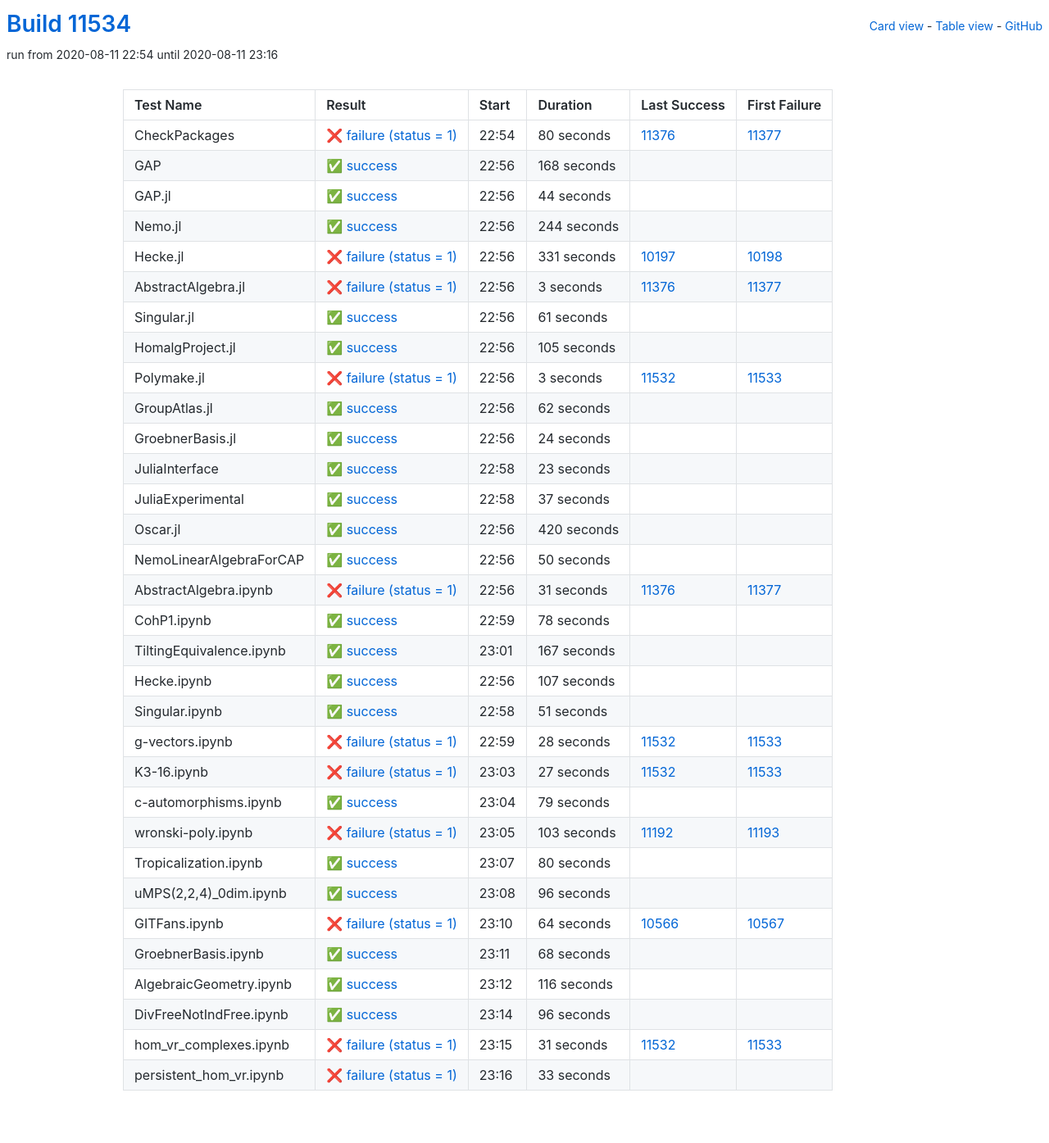
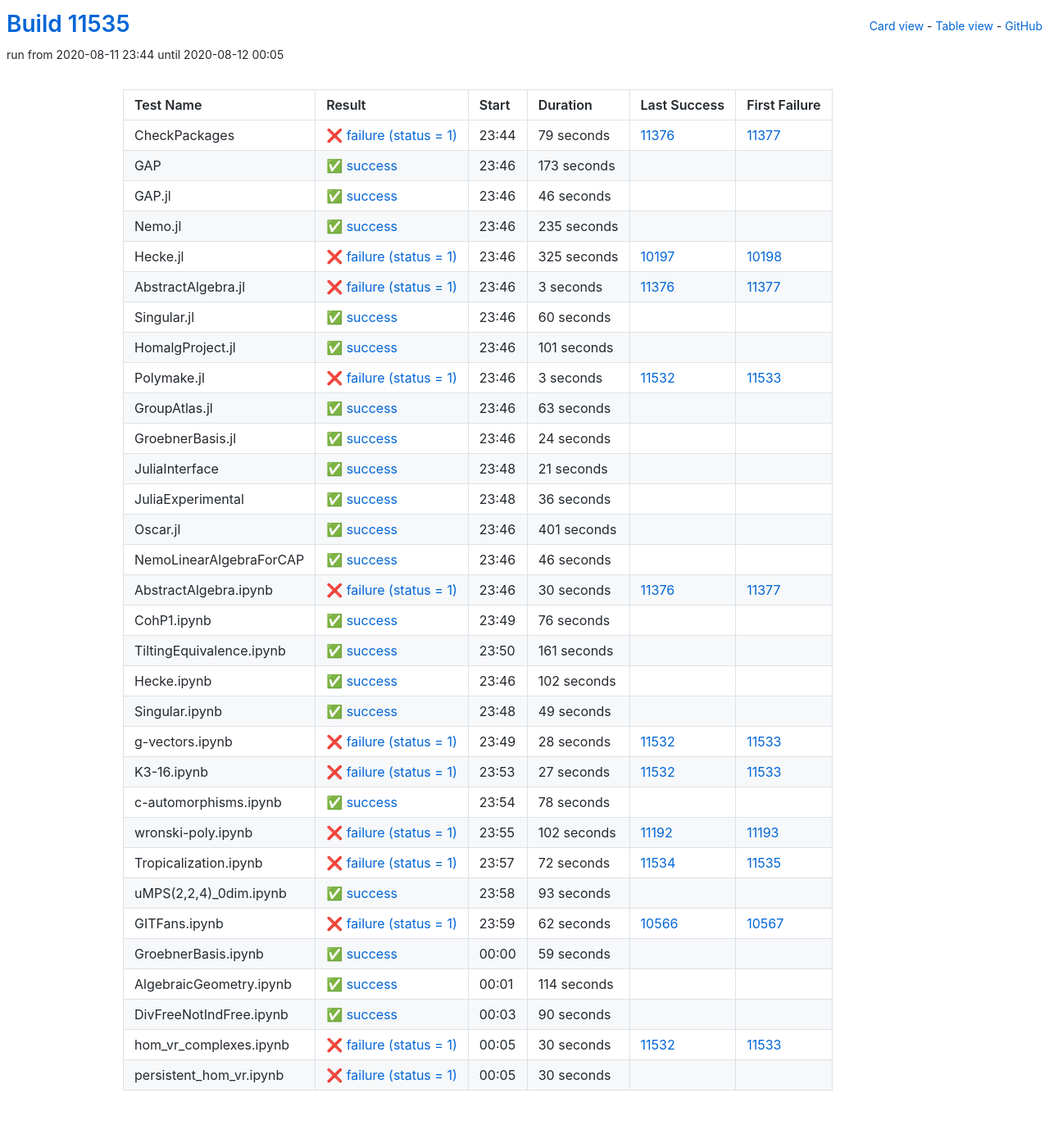
Before and after one commit to oscar-system/oscar-ci-status, a Jekyll site: the page built from table.html, in a window 1280 px wide. Shown: the whole page at 82% size. Built offline with Jekyll 4.4.1, drawn with Linux system fonts in a browser that asks for light colours.

Commit message:
Build #11535

```diff
--- a/_data/ci.yml
+++ b/_data/ci.yml
@@ -1,6 +1,6 @@
 ---
-build: 11534
-build_url: https://oscarci.mathematik.uni-kl.de/job/oscar/11534/
+build: 11535
+build_url: https://oscarci.mathematik.uni-kl.de/job/oscar/11535/
 job: oscar
 organization: oscar-system
 repo: oscar-ci-status
@@ -8,68 +8,68 @@
 tests:
 - name: CheckPackages
   id: checkpackages
-  log: https://oscarci.mathematik.uni-kl.de/job/oscar/11534/artifact/logs/build-11534/CheckPackages.log
-  start: 2020-08-11 22:54
+  log: https://oscarci.mathematik.uni-kl.de/job/oscar/11535/artifact/logs/build-11535/CheckPackages.log
+  start: 2020-08-11 23:44
   success: false
   exitcode: 1
   status: failure
-  duration: 80
+  duration: 79
   last_success: 11376
   last_success_url: https://oscarci.mathematik.uni-kl.de/job/oscar/11376/
   first_failure: 11377
   first_failure_url: https://oscarci.mathematik.uni-kl.de/job/oscar/11377/
 - name: GAP
   id: gap
-  log: https://oscarci.mathematik.uni-kl.de/job/oscar/11534/artifact/logs/build-11534/GAP.log
-  start: 2020-08-11 22:56
+  log: https://oscarci.mathematik.uni-kl.de/job/oscar/11535/artifact/logs/build-11535/GAP.log
+  start: 2020-08-11 23:46
   success: true
   exitcode: 0
   status: success
-  duration: 168
+  duration: 173
   last_success: false
   last_success_url:
   first_failure: false
   first_failure_url:
 - name: GAP.jl
   id: gap-jl
-  log: https://oscarci.mathematik.uni-kl.de/job/oscar/11534/artifact/logs/build-11534/GAP.jl.log
-  start: 2020-08-11 22:56
+  log: https://oscarci.mathematik.uni-kl.de/job/oscar/11535/artifact/logs/build-11535/GAP.jl.log
+  start: 2020-08-11 23:46
   success: true
   exitcode: 0
   status: success
-  duration: 44
+  duration: 46
   last_success: false
   last_success_url:
   first_failure: false
   first_failure_url:
 - name: Nemo.jl
   id: nemo-jl
-  log: https://oscarci.mathematik.uni-kl.de/job/oscar/11534/artifact/logs/build-11534/Nemo.jl.log
-  start: 2020-08-11 22:56
+  log: https://oscarci.mathematik.uni-kl.de/job/oscar/11535/artifact/logs/build-11535/Nemo.jl.log
+  start: 2020-08-11 23:46
   success: true
   exitcode: 0
   status: success
-  duration: 244
+  duration: 235
   last_success: false
   last_success_url:
   first_failure: false
   first_failure_url:
 - name: Hecke.jl
   id: hecke-jl
-  log: https://oscarci.mathematik.uni-kl.de/job/oscar/11534/artifact/logs/build-11534/Hecke.jl.log
-  start: 2020-08-11 22:56
+  log: https://oscarci.mathematik.uni-kl.de/job/oscar/11535/artifact/logs/build-11535/Hecke.jl.log
+  start: 2020-08-11 23:46
   success: false
   exitcode: 1
   status: failure
-  duration: 331
+  duration: 325
   last_success: 10197
   last_success_url: https://oscarci.mathematik.uni-kl.de/job/oscar/10197/
   first_failure: 10198
   first_failure_url: https://oscarci.mathematik.uni-kl.de/job/oscar/10198/
 - name: AbstractAlgebra.jl
   id: abstractalgebra-jl
-  log: https://oscarci.mathematik.uni-kl.de/job/oscar/11534/artifact/logs/build-11534/AbstractAlgebra.jl.log
-  start: 2020-08-11 22:56
+  log: https://oscarci.mathematik.uni-kl.de/job/oscar/11535/artifact/logs/build-11535/AbstractAlgebra.jl.log
+  start: 2020-08-11 23:46
   success: false
   exitcode: 1
   status: failure
@@ -80,32 +80,32 @@
   first_failure_url: https://oscarci.mathematik.uni-kl.de/job/oscar/11377/
 - name: Singular.jl
   id: singular-jl
-  log: https://oscarci.mathematik.uni-kl.de/job/oscar/11534/artifact/logs/build-11534/Singular.jl.log
-  start: 2020-08-11 22:56
+  log: https://oscarci.mathematik.uni-kl.de/job/oscar/11535/artifact/logs/build-11535/Singular.jl.log
+  start: 2020-08-11 23:46
   success: true
   exitcode: 0
   status: success
-  duration: 61
+  duration: 60
   last_success: false
   last_success_url:
   first_failure: false
   first_failure_url:
 - name: HomalgProject.jl
   id: homalgproject-jl
-  log: https://oscarci.mathematik.uni-kl.de/job/oscar/11534/artifact/logs/build-11534/HomalgProject.jl.log
-  start: 2020-08-11 22:56
+  log: https://oscarci.mathematik.uni-kl.de/job/oscar/11535/artifact/logs/build-11535/HomalgProject.jl.log
+  start: 2020-08-11 23:46
   success: true
   exitcode: 0
   status: success
-  duration: 105
+  duration: 101
   last_success: false
   last_success_url:
   first_failure: false
   first_failure_url:
 - name: Polymake.jl
   id: polymake-jl
-  log: https://oscarci.mathematik.uni-kl.de/job/oscar/11534/artifact/logs/build-11534/Polymake.jl.log
-  start: 2020-08-11 22:56
+  log: https://oscarci.mathematik.uni-kl.de/job/oscar/11535/artifact/logs/build-11535/Polymake.jl.log
+  start: 2020-08-11 23:46
   success: false
   exitcode: 1
   status: failure
@@ -116,20 +116,20 @@
   first_failure_url: https://oscarci.mathematik.uni-kl.de/job/oscar/11533/
 - name: GroupAtlas.jl
   id: groupatlas-jl
-  log: https://oscarci.mathematik.uni-kl.de/job/oscar/11534/artifact/logs/build-11534/GroupAtlas.jl.log
-  start: 2020-08-11 22:56
+  log: https://oscarci.mathematik.uni-kl.de/job/oscar/11535/artifact/logs/build-11535/GroupAtlas.jl.log
+  start: 2020-08-11 23:46
   success: true
   exitcode: 0
   status: success
-  duration: 62
+  duration: 63
   last_success: false
   last_success_url:
   first_failure: false
   first_failure_url:
 - name: GroebnerBasis.jl
   id: groebnerbasis-jl
-  log: https://oscarci.mathematik.uni-kl.de/job/oscar/11534/artifact/logs/build-11534/GroebnerBasis.jl.log
-  start: 2020-08-11 22:56
+  log: https://oscarci.mathematik.uni-kl.de/job/oscar/11535/artifact/logs/build-11535/GroebnerBasis.jl.log
+  start: 2020-08-11 23:46
   success: true
   exitcode: 0
   status: success
@@ -140,116 +140,116 @@
   first_failure_url:
 - name: JuliaInterface
   id: juliainterface
-  log: https://oscarci.mathematik.uni-kl.de/job/oscar/11534/artifact/logs/build-11534/JuliaInterface.log
-  start: 2020-08-11 22:58
+  log: https://oscarci.mathematik.uni-kl.de/job/oscar/11535/artifact/logs/build-11535/JuliaInterface.log
+  start: 2020-08-11 23:48
   success: true
   exitcode: 0
   status: success
-  duration: 23
+  duration: 21
   last_success: false
   last_success_url:
   first_failure: false
   first_failure_url:
 - name: JuliaExperimental
   id: juliaexperimental
-  log: https://oscarci.mathematik.uni-kl.de/job/oscar/11534/artifact/logs/build-11534/JuliaExperimental.log
-  start: 2020-08-11 22:58
+  log: https://oscarci.mathematik.uni-kl.de/job/oscar/11535/artifact/logs/build-11535/JuliaExperimental.log
+  start: 2020-08-11 23:48
   success: true
   exitcode: 0
   status: success
-  duration: 37
+  duration: 36
   last_success: false
   last_success_url:
   first_failure: false
   first_failure_url:
 - name: Oscar.jl
   id: oscar-jl
-  log: https://oscarci.mathematik.uni-kl.de/job/oscar/11534/artifact/logs/build-11534/Oscar.jl.log
-  start: 2020-08-11 22:56
+  log: https://oscarci.mathematik.uni-kl.de/job/oscar/11535/artifact/logs/build-11535/Oscar.jl.log
+  start: 2020-08-11 23:46
   success: true
   exitcode: 0
   status: success
-  duration: 420
+  duration: 401
   last_success: false
   last_success_url:
   first_failure: false
   first_failure_url:
 - name: NemoLinearAlgebraForCAP
   id: nemolinearalgebraforcap
-  log: https://oscarci.mathematik.uni-kl.de/job/oscar/11534/artifact/logs/build-11534/NemoLinearAlgebraForCAP.log
-  start: 2020-08-11 22:56
+  log: https://oscarci.mathematik.uni-kl.de/job/oscar/11535/artifact/logs/build-11535/NemoLinearAlgebraForCAP.log
+  start: 2020-08-11 23:46
   success: true
   exitcode: 0
   status: success
-  duration: 50
+  duration: 46
   last_success: false
   last_success_url:
   first_failure: false
   first_failure_url:
 - name: AbstractAlgebra.ipynb
   id: abstractalgebra-ipynb
-  log: https://oscarci.mathematik.uni-kl.de/job/oscar/11534/artifact/logs/build-11534/AbstractAlgebra.ipynb.log
-  start: 2020-08-11 22:56
+  log: https://oscarci.mathematik.uni-kl.de/job/oscar/11535/artifact/logs/build-11535/AbstractAlgebra.ipynb.log
+  start: 2020-08-11 23:46
   success: false
   exitcode: 1
   status: failure
-  duration: 31
+  duration: 30
   last_success: 11376
   last_success_url: https://oscarci.mathematik.uni-kl.de/job/oscar/11376/
   first_failure: 11377
   first_failure_url: https://oscarci.mathematik.uni-kl.de/job/oscar/11377/
 - name: CohP1.ipynb
   id: cohp1-ipynb
-  log: https://oscarci.mathematik.uni-kl.de/job/oscar/11534/artifact/logs/build-11534/CohP1.ipynb.log
-  start: 2020-08-11 22:59
+  log: https://oscarci.mathematik.uni-kl.de/job/oscar/11535/artifact/logs/build-11535/CohP1.ipynb.log
+  start: 2020-08-11 23:49
   success: true
   exitcode: 0
   status: success
-  duration: 78
+  duration: 76
   last_success: false
   last_success_url:
   first_failure: false
   first_failure_url:
 - name: TiltingEquivalence.ipynb
   id: tiltingequivalence-ipynb
-  log: https://oscarci.mathematik.uni-kl.de/job/oscar/11534/artifact/logs/build-11534/TiltingEquivalence.ipynb.log
-  start: 2020-08-11 23:01
+  log: https://oscarci.mathematik.uni-kl.de/job/oscar/11535/artifact/logs/build-11535/TiltingEquivalence.ipynb.log
+  start: 2020-08-11 23:50
   success: true
   exitcode: 0
   status: success
-  duration: 167
+  duration: 161
   last_success: false
   last_success_url:
   first_failure: false
   first_failure_url:
 - name: Hecke.ipynb
   id: hecke-ipynb
-  log: https://oscarci.mathematik.uni-kl.de/job/oscar/11534/artifact/logs/build-11534/Hecke.ipynb.log
-  start: 2020-08-11 22:56
+  log: https://oscarci.mathematik.uni-kl.de/job/oscar/11535/artifact/logs/build-11535/Hecke.ipynb.log
+  start: 2020-08-11 23:46
   success: true
   exitcode: 0
   status: success
-  duration: 107
+  duration: 102
   last_success: false
   last_success_url:
   first_failure: false
   first_failure_url:
 - name: Singular.ipynb
   id: singular-ipynb
-  log: https://oscarci.mathematik.uni-kl.de/job/oscar/11534/artifact/logs/build-11534/Singular.ipynb.log
-  start: 2020-08-11 22:58
+  log: https://oscarci.mathematik.uni-kl.de/job/oscar/11535/artifact/logs/build-11535/Singular.ipynb.log
+  start: 2020-08-11 23:48
   success: true
   exitcode: 0
   status: success
-  duration: 51
+  duration: 49
   last_success: false
   last_success_url:
   first_failure: false
   first_failure_url:
 - name: g-vectors.ipynb
   id: g-vectors-ipynb
-  log: https://oscarci.mathematik.uni-kl.de/job/oscar/11534/artifact/logs/build-11534/g-vectors.ipynb.log
-  start: 2020-08-11 22:59
+  log: https://oscarci.mathematik.uni-kl.de/job/oscar/11535/artifact/logs/build-11535/g-vectors.ipynb.log
+  start: 2020-08-11 23:49
   success: false
   exitcode: 1
   status: failure
@@ -260,8 +260,8 @@
   first_failure_url: https://oscarci.mathematik.uni-kl.de/job/oscar/11533/
 - name: K3-16.ipynb
   id: k3-16-ipynb
-  log: https://oscarci.mathematik.uni-kl.de/job/oscar/11534/artifact/logs/build-11534/K3-16.ipynb.log
-  start: 2020-08-11 23:03
+  log: https://oscarci.mathematik.uni-kl.de/job/oscar/11535/artifact/logs/build-11535/K3-16.ipynb.log
+  start: 2020-08-11 23:53
   success: false
   exitcode: 1
   status: failure
@@ -272,120 +272,120 @@
   first_failure_url: https://oscarci.mathematik.uni-kl.de/job/oscar/11533/
 - name: c-automorphisms.ipynb
   id: c-automorphisms-ipynb
-  log: https://oscarci.mathematik.uni-kl.de/job/oscar/11534/artifact/logs/build-11534/c-automorphisms.ipynb.log
-  start: 2020-08-11 23:04
+  log: https://oscarci.mathematik.uni-kl.de/job/oscar/11535/artifact/logs/build-11535/c-automorphisms.ipynb.log
+  start: 2020-08-11 23:54
   success: true
   exitcode: 0
   status: success
-  duration: 79
+  duration: 78
   last_success: false
   last_success_url:
   first_failure: false
   first_failure_url:
 - name: wronski-poly.ipynb
   id: wronski-poly-ipynb
-  log: https://oscarci.mathematik.uni-kl.de/job/oscar/11534/artifact/logs/build-11534/wronski-poly.ipynb.log
-  start: 2020-08-11 23:05
+  log: https://oscarci.mathematik.uni-kl.de/job/oscar/11535/artifact/logs/build-11535/wronski-poly.ipynb.log
+  start: 2020-08-11 23:55
   success: false
   exitcode: 1
   status: failure
-  duration: 103
+  duration: 102
   last_success: 11192
   last_success_url: https://oscarci.mathematik.uni-kl.de/job/oscar/11192/
   first_failure: 11193
   first_failure_url: https://oscarci.mathematik.uni-kl.de/job/oscar/11193/
 - name: Tropicalization.ipynb
   id: tropicalization-ipynb
-  log: https://oscarci.mathematik.uni-kl.de/job/oscar/11534/artifact/logs/build-11534/Tropicalization.ipynb.log
-  start: 2020-08-11 23:07
+  log: https://oscarci.mathematik.uni-kl.de/job/oscar/11535/artifact/logs/build-11535/Tropicalization.ipynb.log
+  start: 2020-08-11 23:57
+  success: false
+  exitcode: 1
+  status: failure
+  duration: 72
+  last_success: 11534
+  last_success_url: https://oscarci.mathematik.uni-kl.de/job/oscar/11534/
+  first_failure: 11535
+  first_failure_url: https://oscarci.mathematik.uni-kl.de/job/oscar/11535/
+- name: uMPS(2,2,4)_0dim.ipynb
+  id: umps-2-2-4-0dim-ipynb
+  log: https://oscarci.mathematik.uni-kl.de/job/oscar/11535/artifact/logs/build-11535/uMPS-2-2-4-_0dim.ipynb.log
+  start: 2020-08-11 23:58
   success: true
   exitcode: 0
   status: success
-  duration: 80
-  last_success: false
-  last_success_url:
-  first_failure: false
-  first_failure_url:
-- name: uMPS(2,2,4)_0dim.ipynb
-  id: umps-2-2-4-0dim-ipynb
-  log: https://oscarci.mathematik.uni-kl.de/job/oscar/11534/artifact/logs/build-11534/uMPS-2-2-4-_0dim.ipynb.log
-  start: 2020-08-11 23:08
-  success: true
-  exitcode: 0
-  status: success
-  duration: 96
+  duration: 93
   last_success: false
   last_success_url:
   first_failure: false
   first_failure_url:
 - name: GITFans.ipynb
   id: gitfans-ipynb
-  log: https://oscarci.mathematik.uni-kl.de/job/oscar/11534/artifact/logs/build-11534/GITFans.ipynb.log
-  start: 2020-08-11 23:10
+  log: https://oscarci.mathematik.uni-kl.de/job/oscar/11535/artifact/logs/build-11535/GITFans.ipynb.log
+  start: 2020-08-11 23:59
   success: false
   exitcode: 1
   status: failure
-  duration: 64
+  duration: 62
   last_success: 10566
   last_success_url: https://oscarci.mathematik.uni-kl.de/job/oscar/10566/
   first_failure: 10567
   first_failure_url: https://oscarci.mathematik.uni-kl.de/job/oscar/10567/
 - name: GroebnerBasis.ipynb
   id: groebnerbasis-ipynb
-  log: https://oscarci.mathematik.uni-kl.de/job/oscar/11534/artifact/logs/build-11534/GroebnerBasis.ipynb.log
-  start: 2020-08-11 23:11
+  log: https://oscarci.mathematik.uni-kl.de/job/oscar/11535/artifact/logs/build-11535/GroebnerBasis.ipynb.log
+  start: 2020-08-12 00:00
   success: true
   exitcode: 0
   status: success
-  duration: 68
+  duration: 59
   last_success: false
   last_success_url:
   first_failure: false
   first_failure_url:
 - name: AlgebraicGeometry.ipynb
   id: algebraicgeometry-ipynb
-  log: https://oscarci.mathematik.uni-kl.de/job/oscar/11534/artifact/logs/build-11534/AlgebraicGeometry.ipynb.log
-  start: 2020-08-11 23:12
+  log: https://oscarci.mathematik.uni-kl.de/job/oscar/11535/artifact/logs/build-11535/AlgebraicGeometry.ipynb.log
+  start: 2020-08-12 00:01
   success: true
   exitcode: 0
   status: success
-  duration: 116
+  duration: 114
   last_success: false
   last_success_url:
   first_failure: false
   first_failure_url:
 - name: DivFreeNotIndFree.ipynb
   id: divfreenotindfree-ipynb
-  log: https://oscarci.mathematik.uni-kl.de/job/oscar/11534/artifact/logs/build-11534/DivFreeNotIndFree.ipynb.log
-  start: 2020-08-11 23:14
+  log: https://oscarci.mathematik.uni-kl.de/job/oscar/11535/artifact/logs/build-11535/DivFreeNotIndFree.ipynb.log
+  start: 2020-08-12 00:03
   success: true
   exitcode: 0
   status: success
-  duration: 96
+  duration: 90
   last_success: false
   last_success_url:
   first_failure: false
   first_failure_url:
 - name: hom_vr_complexes.ipynb
   id: hom-vr-complexes-ipynb
-  log: https://oscarci.mathematik.uni-kl.de/job/oscar/11534/artifact/logs/build-11534/hom_vr_complexes.ipynb.log
-  start: 2020-08-11 23:15
+  log: https://oscarci.mathematik.uni-kl.de/job/oscar/11535/artifact/logs/build-11535/hom_vr_complexes.ipynb.log
+  start: 2020-08-12 00:05
   success: false
   exitcode: 1
   status: failure
-  duration: 31
+  duration: 30
   last_success: 11532
   last_success_url: https://oscarci.mathematik.uni-kl.de/job/oscar/11532/
   first_failure: 11533
   first_failure_url: https://oscarci.mathematik.uni-kl.de/job/oscar/11533/
 - name: persistent_hom_vr.ipynb
   id: persistent-hom-vr-ipynb
-  log: https://oscarci.mathematik.uni-kl.de/job/oscar/11534/artifact/logs/build-11534/persistent_hom_vr.ipynb.log
-  start: 2020-08-11 23:16
+  log: https://oscarci.mathematik.uni-kl.de/job/oscar/11535/artifact/logs/build-11535/persistent_hom_vr.ipynb.log
+  start: 2020-08-12 00:05
   success: false
   exitcode: 1
   status: failure
-  duration: 33
+  duration: 30
   last_success: false
   last_success_url:
   first_failure: false
```
Also changed, not shown: README.md.
